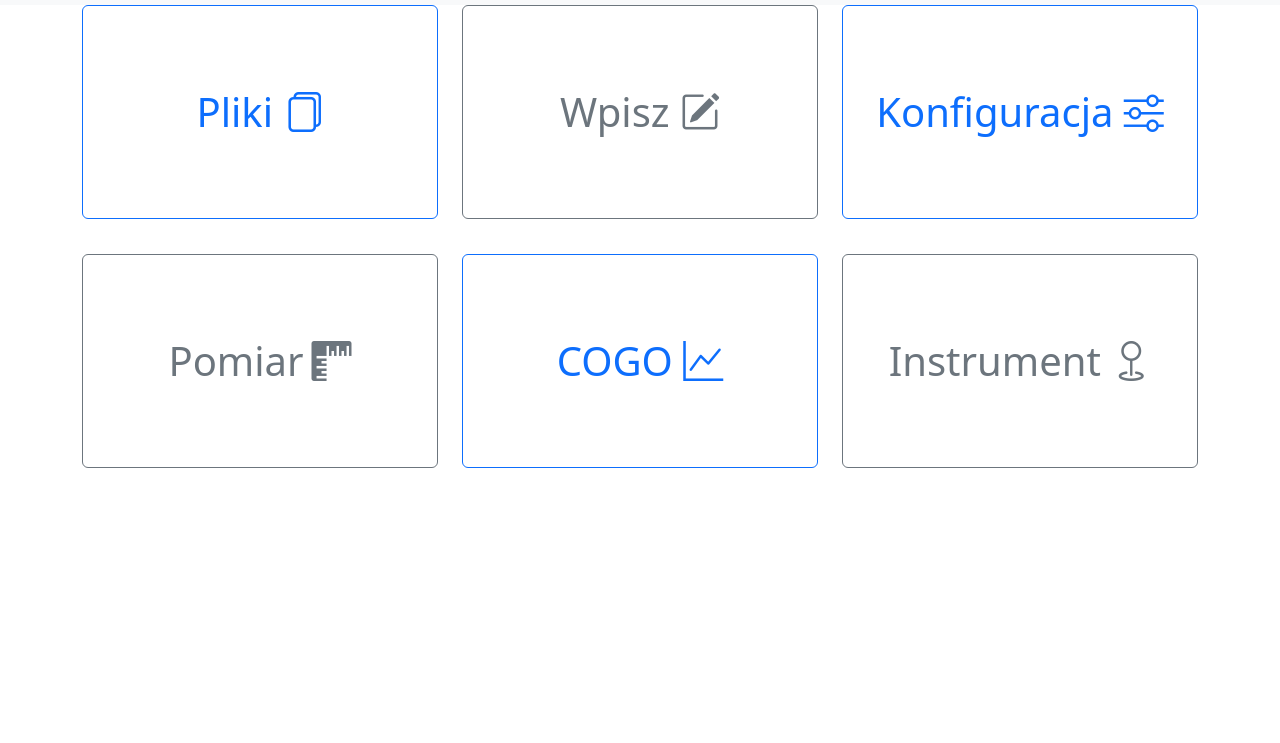
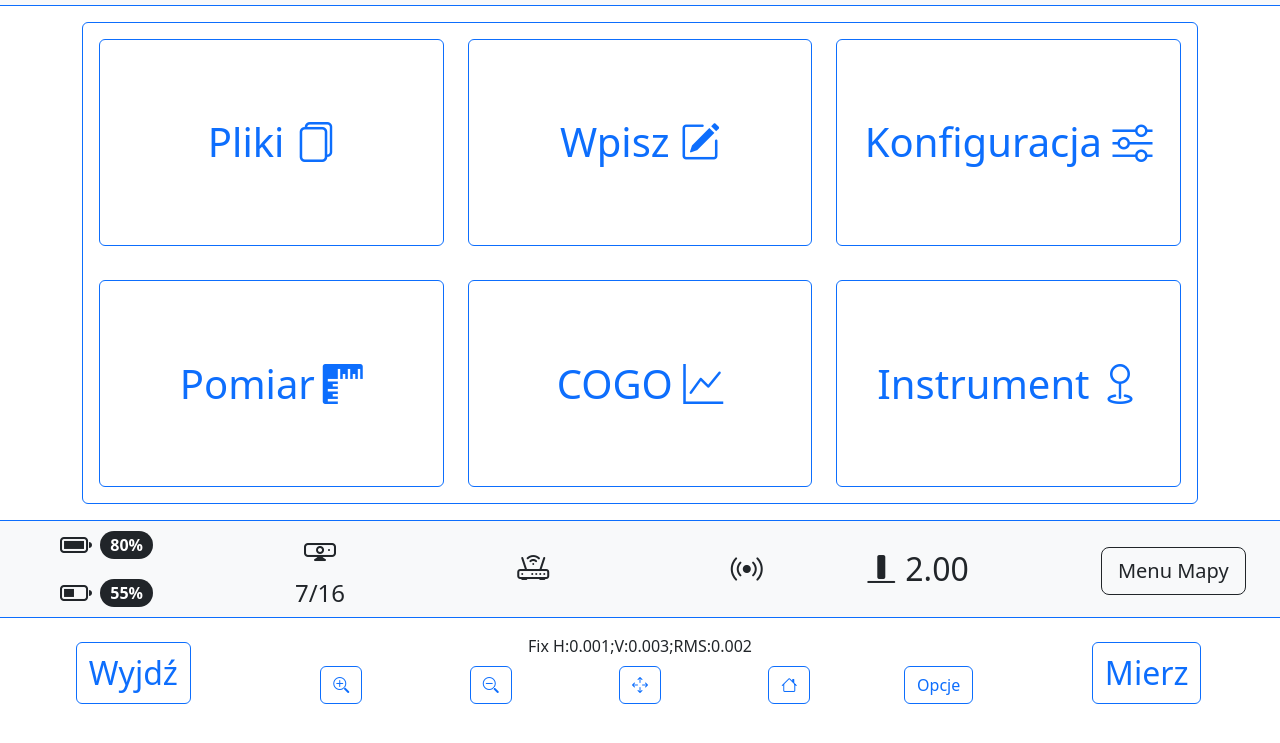
Before and after one commit to Totrius/LandStar5, a plain HTML site: page index.html in a window 1280 px wide. Shown: the part 51-794 px from the top of the page. Drawn offline with nearby package versions, Linux system fonts and the light colour scheme.

Commit message:
Do kupy!

```diff
--- a/index.html
+++ b/index.html
@@ -1,72 +1,139 @@
 <!doctype html>
 <html lang="en">
+
 <head>
   <meta charset="utf-8">
   <meta name="viewport" content="width=device-width, initial-scale=1">
-    <meta name="description" content="">
-    <meta name="author" content="Mark Otto, Jacob Thornton, and Bootstrap contributors">
-    <meta name="generator" content="Hugo 0.98.0">
-    <title>Landstar 5</title>
-
-    <link rel="canonical" href="https://getbootstrap.com/docs/5.2/examples/headers/">
-
-
-
-
+  <meta name="description" content="Interfejs sterujący do Landstar 5">
+  <meta name="author" content="Jarek Bartkowski, Grzegorz Kupczyk, Franciszek Sobiech">
+  <title>Landstar 5 GUI</title>
 
   <link href="css/bootstrap.min.css" rel="stylesheet">
   <link rel="stylesheet" href="https://cdn.jsdelivr.net/npm/bootstrap-icons@1.8.3/font/bootstrap-icons.css">
 
+</head>
 
-
-
-
-
-    <!-- Custom styles for this template -->
-  </head>
 <body>
-    <nav class="navbar bg-light">
+  <nav class="navbar bg-light mb-3 border-bottom border-primary">
     <div class="container-fluid">
       <a class="navbar-brand"><i class="bi bi-windows pe-2"></i>LandStar</a>
-        <form class="d-flex" ><i class="bi bi-arrow-left-right pe-2" ></i><i class="bi bi-bar-chart pe-2"></i><i class="bi bi-volume-up pe-2"></i>
+      <form class="d-flex"><i class="bi bi-arrow-left-right pe-2"></i><i class="bi bi-bar-chart pe-2"></i><i
+          class="bi bi-volume-up pe-2"></i>
       </form>
     </div>
   </nav>
   <div class="container">
+    <!-- Main Menu -->
+    <div class="card border-primary">
+      <div class="card-body">
         <div class="row">
-        <div class="col">
+          <div class="col-4">
             <div class="d-grid ratio ratio-1x1 " style="padding-left: 20%; padding-right: 20%; margin-bottom: 10%;">
-            <button type="button" class="btn btn-outline-primary fs-1" > Pliki <i class="bi bi-files"></i></button></div>
+              <button type="button" class="btn btn-outline-primary fs-1"> Pliki <i class="bi bi-files"></i></button>
             </div>
-        <div class="col">
+          </div>
+          <div class="col-4">
             <div class="d-grid ratio ratio-1x1" style="padding-left: 20%; padding-right: 20%;">
-            <button type="button" class="btn btn-outline-secondary fs-1">Wpisz
+              <button type="button" class="btn btn-outline-primary fs-1">Wpisz
                 <i class="bi bi-pencil-square"></i></button>
             </div>
           </div>
-        <div class="col">
+          <div class="col-4">
             <div class="d-grid ratio ratio-1x1" style="padding-left: 20%; padding-right: 20%;">
-            <button type="button" class="btn btn-outline-primary fs-1">Konfiguracja <i class="bi bi-sliders"></i></button>
+              <button type="button" class="btn btn-outline-primary fs-1">Konfiguracja <i
+                  class="bi bi-sliders"></i></button>
             </div>
           </div>
-      </div>
-      <div class="row">
-        <div class="col">
+          <div class="col-4">
             <div class="d-grid ratio ratio-1x1" style="padding-left: 20%; padding-right: 20%;">
-            <button type="button" class="btn btn-outline-secondary fs-1">Pomiar<i class="bi bi-rulers ps-2"></i></button>
+              <button type="button" class="btn btn-outline-primary fs-1">Pomiar<i
+                  class="bi bi-rulers ps-2"></i></button>
             </div>
           </div>
-        <div class="col">
+          <div class="col-4">
             <div class="d-grid ratio ratio-1x1" style="padding-left: 20%; padding-right: 20%;">
               <button type="button" class="btn btn-outline-primary fs-1">COGO <i class="bi bi-graph-up"></i></button>
             </div>
           </div>
-        <div class="col">
+          <div class="col-4">
             <div class="d-grid ratio ratio-1x1" style="padding-left: 20%; padding-right: 20%;">
-            <button type="button" class="btn btn-outline-secondary fs-1">Instrument <i class="bi bi-geo"></i></i></button>
+              <button type="button" class="btn btn-outline-primary fs-1">Instrument <i
+                  class="bi bi-geo"></i></i></button>
             </div>
           </div>
         </div>
       </div>
+    </div>
+  </div>
+  <div class="container-fluid">
+    <!-- STATUS BAR -->
+    <div class="row fs-2 text-center bg-light mt-3 border-top border-bottom border-primary">
+      <div class="col align-self-center">
+        <div class="battery vstack">
+          <div class="hstack gap-2 m-auto">
+            <i class="bi bi-battery-full"></i>
+            <span class="badge rounded-pill text-bg-dark fs-6">80%</span>
+          </div>
+          <div class="hstack gap-2 m-auto">
+            <i class="bi bi-battery-half"></i>
+            <span class="badge rounded-pill text-bg-dark fs-6">55%</span>
+          </div>
+        </div>
+      </div>
+      <div class="col align-self-center">
+        <div class="satelites vstack fs-4">
+          <i class="bi bi-webcam fs-2"></i> 7/16
+        </div>
+      </div>
+      <div class="col align-self-center">
+        <div class="receiver"><i class="bi bi-router"></i></div>
+      </div>
+      <div class="col align-self-center">
+        <div class="connection"><i class="bi bi-broadcast"></i></div>
+      </div>
+      <div class="col align-self-center overflow-wrap">
+        <div class="height">
+          <div class="hstack gap-2"><i class="bi bi-align-bottom"></i> 2.00</div>
+        </div>
+      </div>
+      <div class="col align-self-center">
+        <div class="height">
+          <button class="btn btn-outline-dark btn-lg mx-auto">Menu Mapy</button>
+        </div>
+      </div>
+    </div>
+    <!-- TOOLS BAR -->
+    <div class="row text-center mt-3">
+      <div class="col align-self-bottom d-flex align-items-end">
+        <button class="btn btn-outline-primary fs-2 mx-auto">Wyjdź</button>
+      </div>
+      <div class="col-7">
+        <div class="row pb-2">
+          <div class="col">Fix H:0.001;V:0.003;RMS:0.002</div>
+        </div>
+        <div class="row">
+          <div class="col">
+            <button class="btn btn-outline-primary"><i class="bi bi-zoom-in"></i></button>
+          </div>
+          <div class="col">
+            <button class="btn btn-outline-primary"><i class="bi bi-zoom-out"></i></button>
+          </div>
+          <div class="col">
+            <button class="btn btn-outline-primary"><i class="bi bi-arrows-move"></i></button>
+          </div>
+          <div class="col">
+            <button class="btn btn-outline-primary"><i class="bi bi-house"></i></button>
+          </div>
+          <div class="col">
+            <button class="btn btn-outline-primary">Opcje</button>
+          </div>
+        </div>
+      </div>
+      <div class="col align-self-bottom d-flex align-items-end">
+        <button class="btn btn-outline-primary fs-2 mx-auto">Mierz</button>
+      </div>
+    </div>
+  </div>
 </body>
+
 </html>
```
Lines whose indentation alone changed are shown as unchanged.
